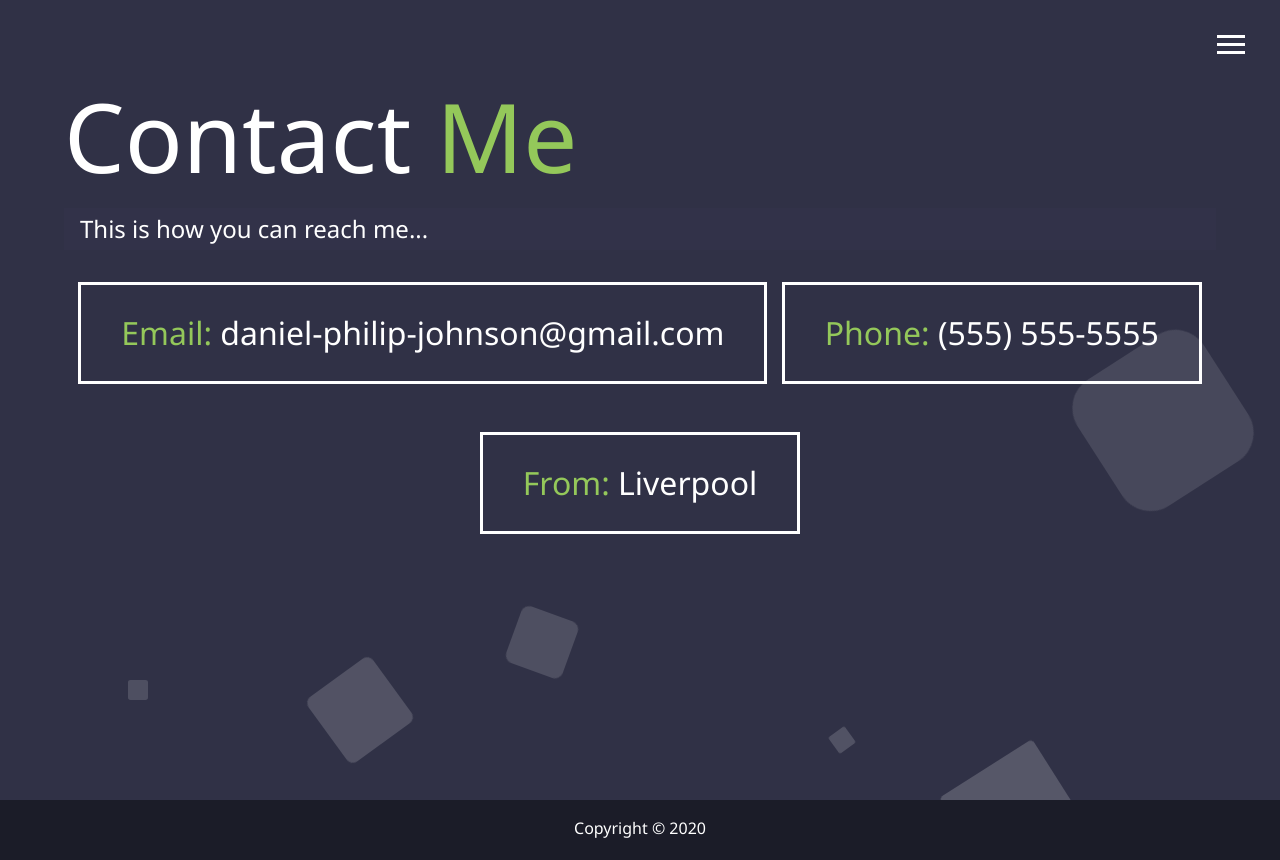
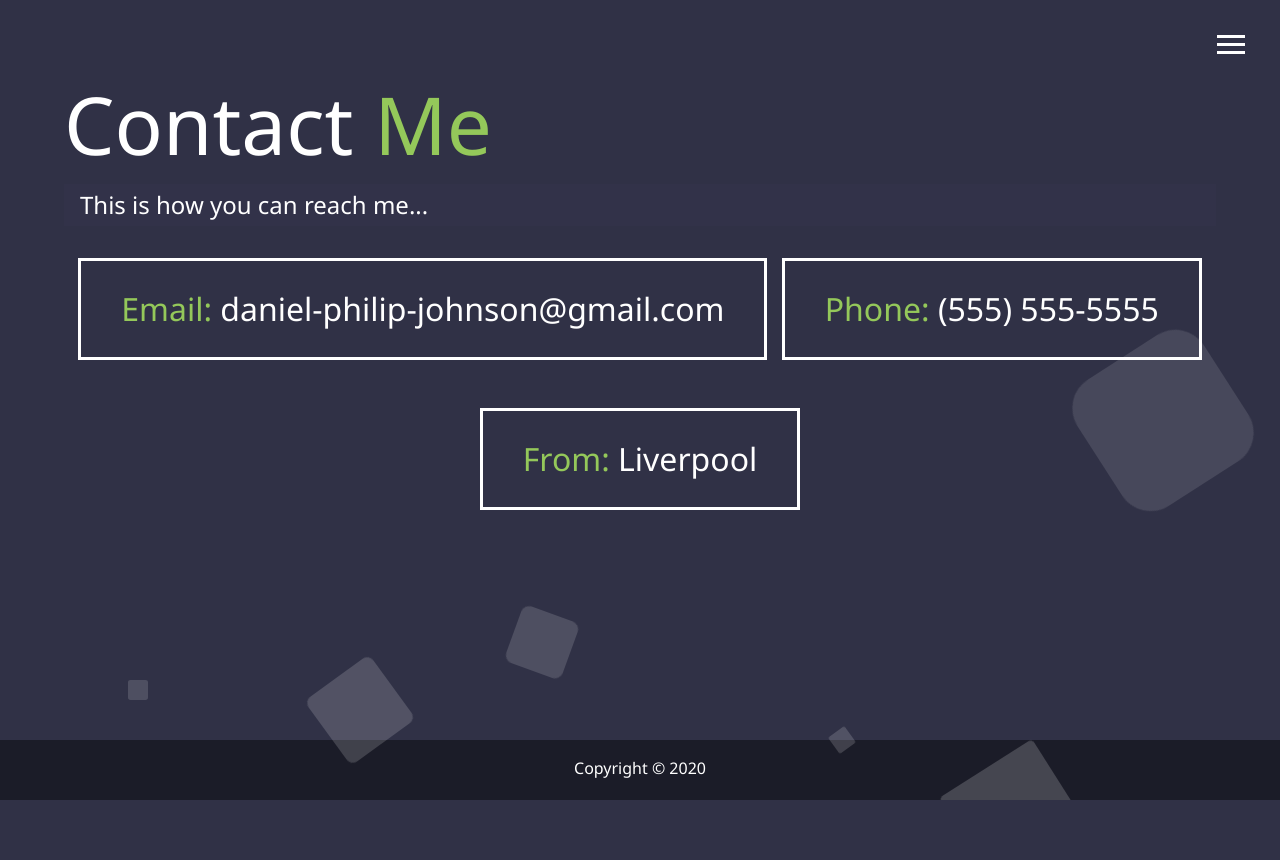
Before and after one commit to danielphilipjohnson/ffc, a website: page contact.html in a window 1280 px wide. After the commit the page ends 800 px from the top, so only its background shows below. Drawn offline with nearby package versions, Linux system fonts and the light colour scheme; files whose address does not match are found by name.

Commit message:
Updated contact page

```diff
--- a/contact.html
+++ b/contact.html
@@ -8,7 +8,7 @@
   <link rel="stylesheet" href="https://use.fontawesome.com/releases/v5.2.0/css/all.css" integrity="sha384-hWVjflwFxL6sNzntih27bfxkr27PmbbK/iSvJ+a4+0owXq79v+lsFkW54bOGbiDQ"
     crossorigin="anonymous">
 
-  <link rel="stylesheet" href="css/main.css">
+  <link rel="stylesheet" href="./dist/css/main.css">
   <title>Contact Me</title>
 </head>
 
@@ -48,8 +48,7 @@
       </ul>
     </nav>
   </header>
-
-  <main id="contact"  class="area">
+  <div class="area">
     <ul class="circles">
       <li></li>
       <li></li>
@@ -62,6 +61,10 @@
       <li></li>
       <li></li>
     </ul>
+
+  </div>
+  <main id="contact">
+
     <h1 class="lg-heading">
       Contact
       <span class="text-secondary">Me</span>
```
Also changed, not shown: about.html (+1 -1 lines), index.html (+1 -1 lines).
